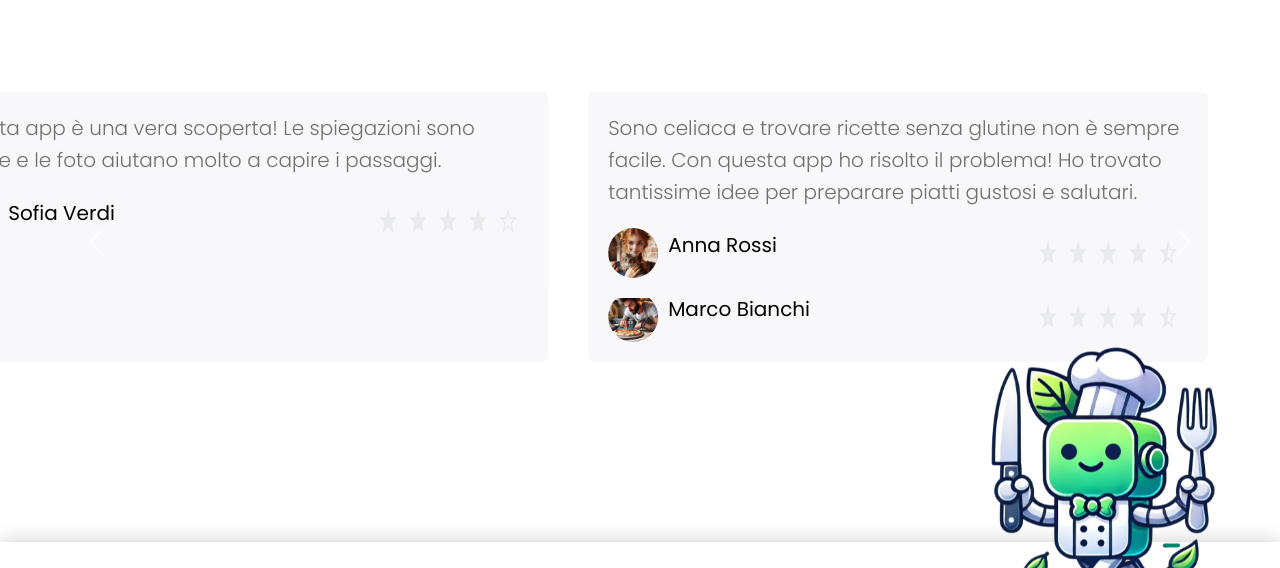
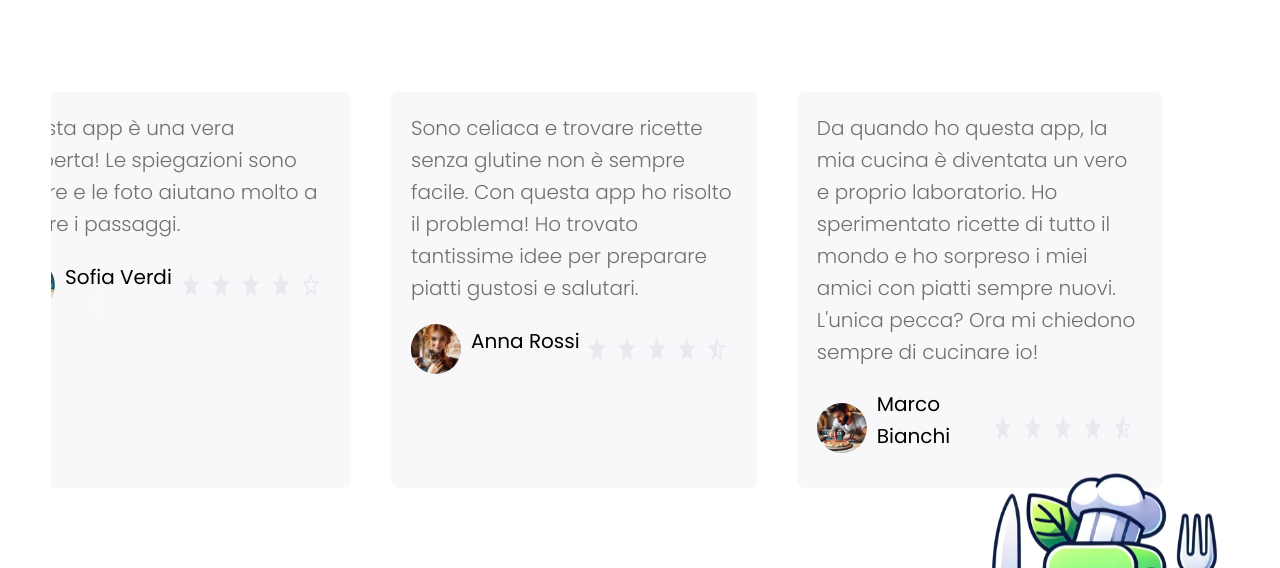
Before and after one commit to Nikola-ra/MealMate, a plain HTML site: page site/public/index.html in a window 1280 px wide. Shown: the part 3061-3629 px from the top of the page. Drawn offline with nearby package versions, Linux system fonts and the light colour scheme.

Commit message:
sistemato recensioni

```diff
--- a/site/public/index.html
+++ b/site/public/index.html
@@ -154,6 +154,26 @@
                 </div>
               </div>
             </div>
+            <div class="recensione">
+              <div class="text-rec">
+                <p>Da quando ho questa app, la mia cucina è diventata un vero e proprio laboratorio. Ho sperimentato ricette di tutto il mondo e ho sorpreso i miei amici con piatti sempre nuovi. L'unica pecca? Ora mi chiedono sempre di cucinare io!</p>
+              </div>
+              <div class="utente-rec">
+                <div class="foto-rec">
+                  <img src="img/marco-bianchi.png">
+                </div>
+                <div class="nome-rec">
+                    <p>Marco Bianchi</p>
+                </div>
+                <div class="stelle-rec">
+                  <img src="icons/stella-piena.png" class="ic-stella">
+                  <img src="icons/stella-piena.png" class="ic-stella">
+                  <img src="icons/stella-piena.png" class="ic-stella">
+                  <img src="icons/stella-piena.png" class="ic-stella">
+                  <img src="icons/stella-meta.png" class="ic-stella">
+                </div>
+              </div>
+            </div>
           </div>
         </div>
         <div class="carousel-item active">
@@ -188,6 +208,26 @@
                 </div>
                 <div class="nome-rec">
                     <p>Anna Rossi</p>
+                </div>
+                <div class="stelle-rec">
+                  <img src="icons/stella-piena.png" class="ic-stella">
+                  <img src="icons/stella-piena.png" class="ic-stella">
+                  <img src="icons/stella-piena.png" class="ic-stella">
+                  <img src="icons/stella-piena.png" class="ic-stella">
+                  <img src="icons/stella-meta.png" class="ic-stella">
+                </div>
+              </div>
+            </div>
+            <div class="recensione">
+              <div class="text-rec">
+                <p>Da quando ho questa app, la mia cucina è diventata un vero e proprio laboratorio. Ho sperimentato ricette di tutto il mondo e ho sorpreso i miei amici con piatti sempre nuovi. L'unica pecca? Ora mi chiedono sempre di cucinare io!</p>
+              </div>
+              <div class="utente-rec">
+                <div class="foto-rec">
+                  <img src="img/marco-bianchi.png">
+                </div>
+                <div class="nome-rec">
+                    <p>Marco Bianchi</p>
                 </div>
                 <div class="stelle-rec">
                   <img src="icons/stella-piena.png" class="ic-stella">
--- a/site/public/styles/main.css
+++ b/site/public/styles/main.css
@@ -161,3 +161,7 @@
   height: 30px;
   padding-right: 10px;
 }
+
+.carousel {
+  padding: 0 4%;
+}
```
